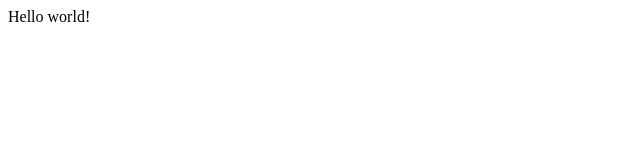
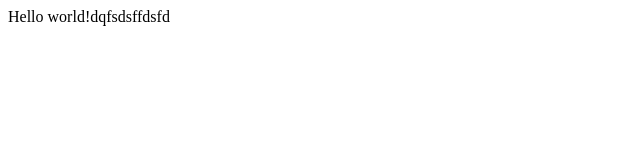
Before and after one commit to deozore/projet, a plain HTML site: page index.html in a window 1280 px wide. Shown: the whole page, without its empty margins (0-640 px from the left). Drawn offline with Linux system fonts and the light colour scheme.

Commit message:
Update index.html

```diff
--- a/index.html
+++ b/index.html
@@ -7,6 +7,6 @@
     <title>Projet Javascript</title>
 </head>
 <body>
-    Hello world!
+    Hello world!dqfsdsffdsfd
 </body>
 </html>
```
